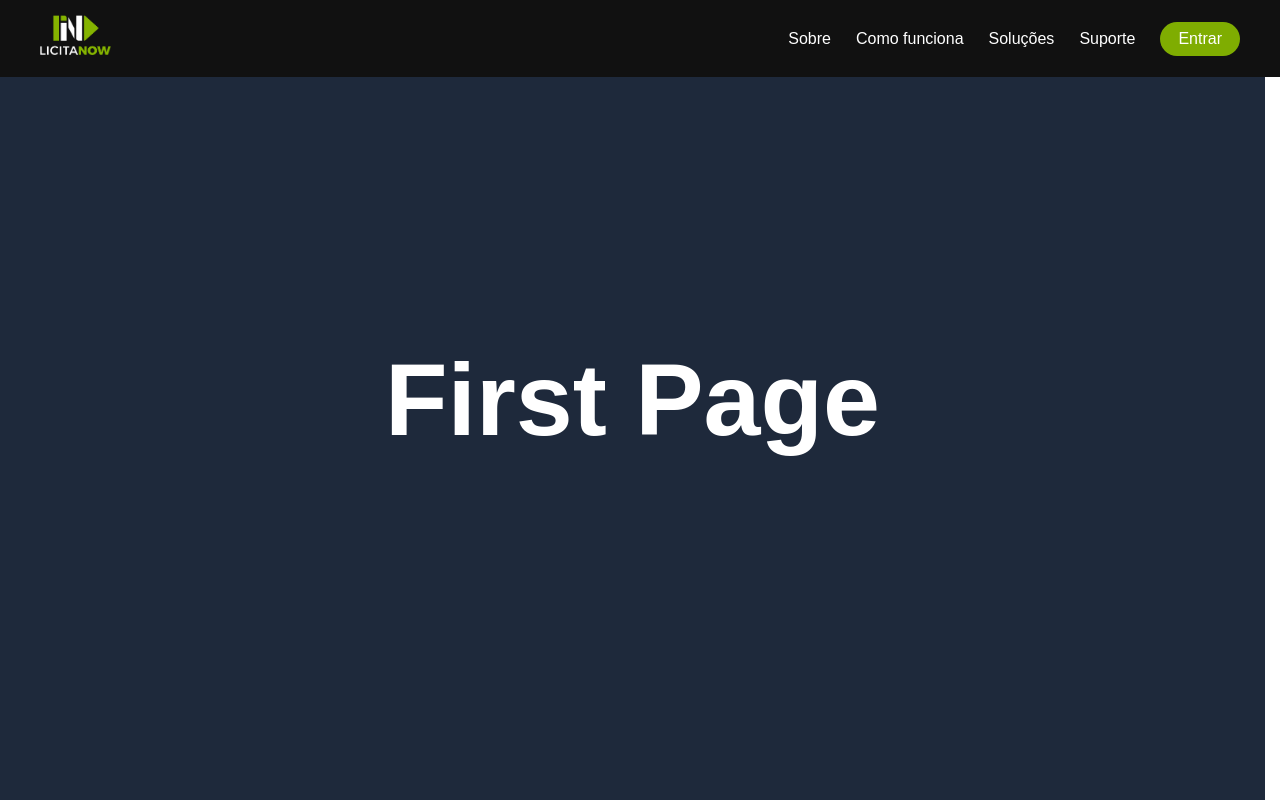
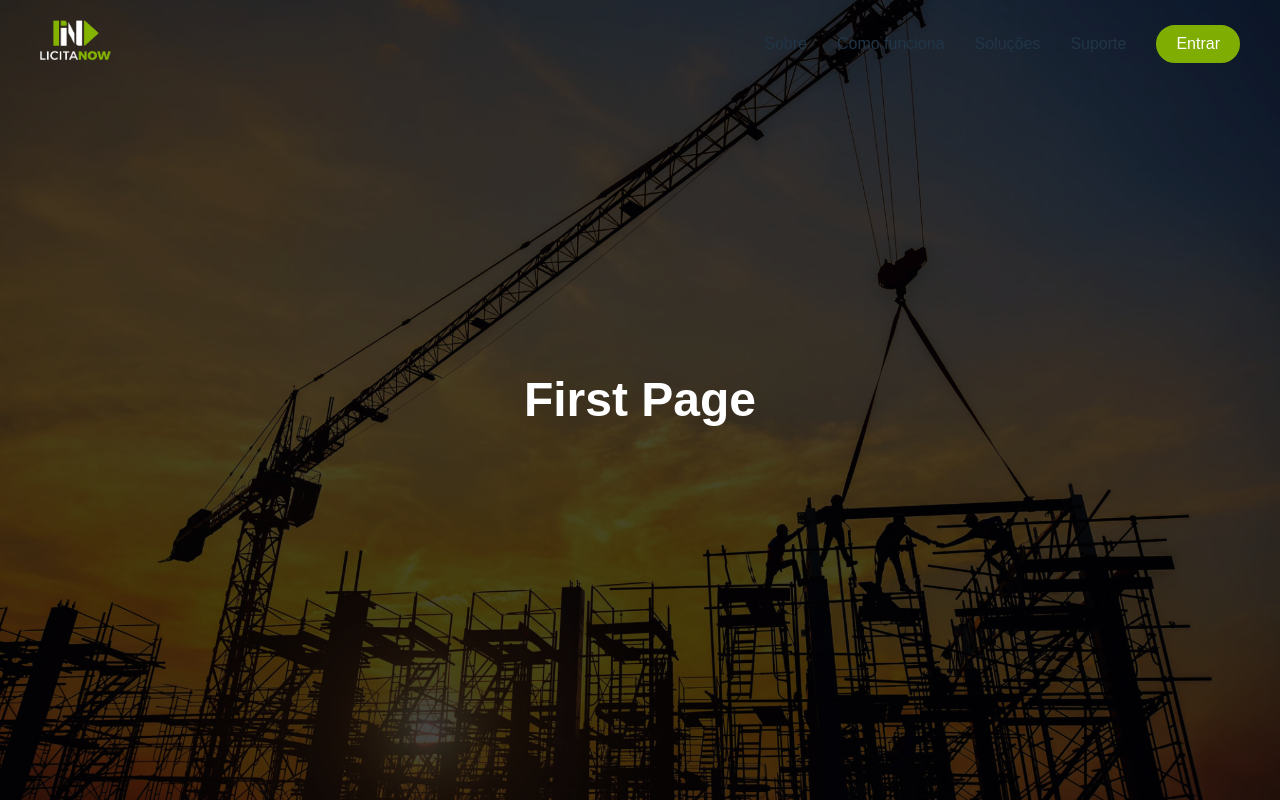
Before and after one commit to HenriqueSilva00/LicitaNowReplication, a React (Vite) app: page / in a window 1280 px wide. Shown: the top 800 px of the page. Built offline with nearby package versions, Linux system fonts and the light colour scheme.

Commit message:
23/02/2026 Navbar adjustes

```diff
--- a/src/App.css
+++ b/src/App.css
@@ -1,12 +1,21 @@
-/* Reset básico */
+/* RESET GLOBAL */
 * {
   margin: 0;
   padding: 0;
   box-sizing: border-box;
 }
 
+/* Configurações base */
+html,
+body {
+  margin: 0;
+  padding: 0;
+  overflow-x: hidden; /* importante */
+}
+
 body {
   font-family: Arial, sans-serif;
+  overflow-x: hidden; /* evita scroll horizontal */
 }
 
 /* Estrutura principal */
@@ -14,56 +23,5 @@ body {
   display: flex;
   flex-direction: column;
   min-height: 100vh;
-  width: calc(100vw - 15px);
+  width: 100%;
 }
-
-/* NAVBAR */
-.navbar {
-  position: fixed;
-  top: 0;
-  width: 100%;
-  background: #111;
-  color: white;
-  display: flex;
-  justify-content: space-between;
-  padding: 15px 40px;
-  align-items: center;
-  z-index: 1000;
-}
-
-.nav-links {
-  list-style: none;
-  display: flex;
-  gap: 25px;
-}
-
-.nav-links li {
-  cursor: pointer;
-  transition: 0.3s;
-}
-
-.nav-links li:hover {
-  color: #00bfff;
-}
-
-/* MAIN */
-.main-content {
-  margin-top: 0px; /* espaço para navbar fixa */
-  flex: 1;
-}
-
-.section {
-  min-height: 100vh;
-  padding: 60px 40px;
-  background: #f4f4f4;
-  border-bottom: 1px solid #ddd;
-  color: #111;
-}
-
-/* FOOTER */
-.footer {
-  background: #111;
-  color: white;
-  text-align: center;
-  padding: 20px;
-}
--- a/src/App.jsx
+++ b/src/App.jsx
@@ -1,5 +1,5 @@
 import Navbar from "./components/Navbar";
-import FirtsPage from "./components/FirstPage";
+import FirstPage from "./components/FirstPage";
 import SecondPage from "./components/SecondPage";
 import ThirdPage from "./components/ThirdPage";
 import Newsletter from "./components/Newsletter";
@@ -11,7 +11,7 @@ function App() {
   return (
     <div className="app-container">
       <Navbar />
-      <FirtsPage />
+      <FirstPage />
       <SecondPage />
       <ThirdPage />
       <Newsletter />
--- a/src/components/FirstPage.jsx
+++ b/src/components/FirstPage.jsx
@@ -3,7 +3,9 @@ import "./style/FirstPage.css";
 function FirstPage() {
   return (
     <section className="page first-page">
-      <h1>First Page</h1>
+      <div className="overlay">
+        <h1>First Page</h1>
+      </div>
     </section>
   );
 }
--- a/src/components/style/FirstPage.css
+++ b/src/components/style/FirstPage.css
@@ -1,10 +1,31 @@
 .first-page {
-  min-height: 100vh;
+  height: 100vh;
+  background: url("../../assets/constructions.jpeg") center/cover no-repeat;
+  position: relative;
   display: flex;
   justify-content: center;
   align-items: center;
-  background: #1e293b;
+}
+
+.first-page::before {
+  content: "";
+  position: absolute;
+  inset: 0;
+  background: rgba(0, 0, 0, 0.3);
+}
+
+.first-page h1 {
+  position: relative;
   color: white;
-  font-size: 2rem;
-  font-weight: bold;
+  font-size: 3rem;
 }
+
+/* Overlay escuro */
+.first-page .overlay {
+  height: 100%;
+  width: 100%;
+  background: rgba(0, 0, 0, 0.6); /* intensidade do escuro */
+  display: flex;
+  justify-content: center;
+  align-items: center;
+}
--- a/src/components/style/Navbar.css
+++ b/src/components/style/Navbar.css
@@ -1,16 +1,20 @@
-/* NAVBAR BASE */
 .navbar {
-  position: fixed;
+  position: absolute; /* 👈 sobrepõe */
   top: 0;
+  left: 0;
   width: 100%;
   padding: 20px 40px;
   display: flex;
   justify-content: space-between;
   align-items: center;
-  transition: all 0.4s ease;
-  background: transparent;
-  color: rgb(0, 0, 0);
-  z-index: 1000;
+  background: transparent; /* 👈 sem fundo */
+  z-index: 1000; /* garante que fica por cima */
+}
+
+.navbar a {
+  color: white; /* importante por causa do fundo escuro */
+  text-decoration: none;
+  font-weight: 500;
 }
 
 /* Estado após scroll */
@@ -46,28 +50,39 @@
   position: absolute;
   top: 100%;
   left: 0;
-  background: white;
-  color: black;
+
+  background: rgba(255, 255, 255, 0.08); /* transparente */
+  backdrop-filter: blur(12px);
+  -webkit-backdrop-filter: blur(12px); /* suporte Safari */
+
+  color: white;
   list-style: none;
   padding: 10px 0;
-  min-width: 180px;
-  border-radius: 8px;
-  box-shadow: 0 10px 25px rgba(0, 0, 0, 0.1);
+  min-width: 200px;
+
+  border-radius: 12px;
+  box-shadow: 0 15px 35px rgba(0, 0, 0, 0.2);
+  border: 1px solid rgba(255, 255, 255, 0.1);
 
   opacity: 0;
   visibility: hidden;
   transform: translateY(10px);
-  transition: 0.3s ease;
+  transition: all 0.3s ease;
+
+  margin-top: 10px;
 }
 
 /* Itens dropdown */
 .dropdown-menu li {
-  padding: 10px 20px;
-  transition: 0.2s ease;
+  padding: 12px 20px;
+  transition: all 0.25s ease;
+  cursor: pointer;
 }
 
+/* Hover verde */
 .dropdown-menu li:hover {
-  background: #7fad01;
+  background: rgba(127, 173, 1, 0.15);
+  color: #7fad01;
 }
 
 /* Mostrar dropdown */
@@ -80,15 +95,18 @@
 /* BOTÃO LOGIN */
 .login-btn {
   padding: 8px 18px;
-  border: none;
   border-radius: 20px;
   background: #7fad01;
   color: white;
   cursor: pointer;
-  transition: 0.3s ease;
+  transition: all 0.3s ease;
   font-weight: 500;
+  border: 2px solid #7fad01; /* já define a borda */
 }
 
+/* Hover */
 .login-btn:hover {
-  background: #009acd;
+  background: rgba(255, 255, 255, 0.08); /* transparente */
+  color: white;
+  border: 1px solid #7fad01; /* já define a borda */
 }
--- a/src/components/style/SecondPage.css
+++ b/src/components/style/SecondPage.css
@@ -1,5 +1,6 @@
 .second-page {
   min-height: 100vh;
+  width: 100vw;
   display: flex;
   justify-content: center;
   align-items: center;
```
Also changed, not shown: src/assets/constructions.jpeg (added).
